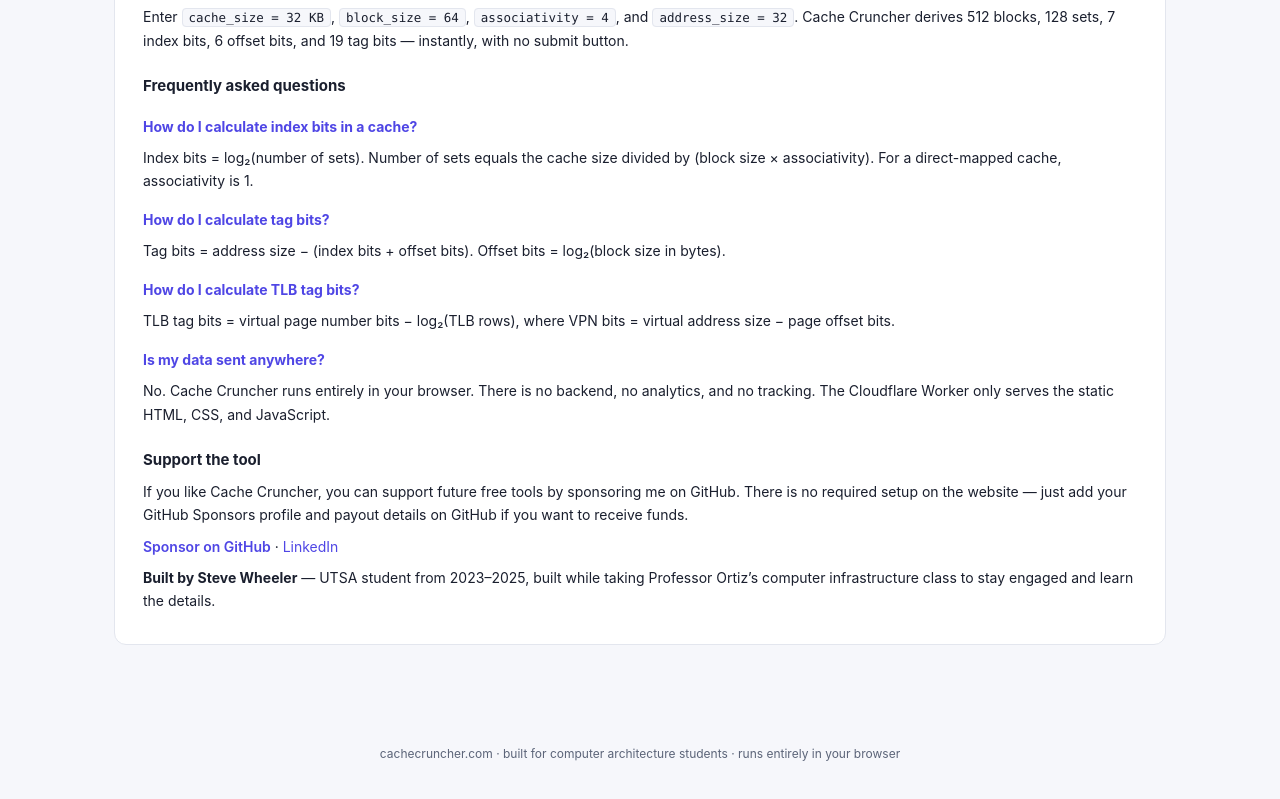
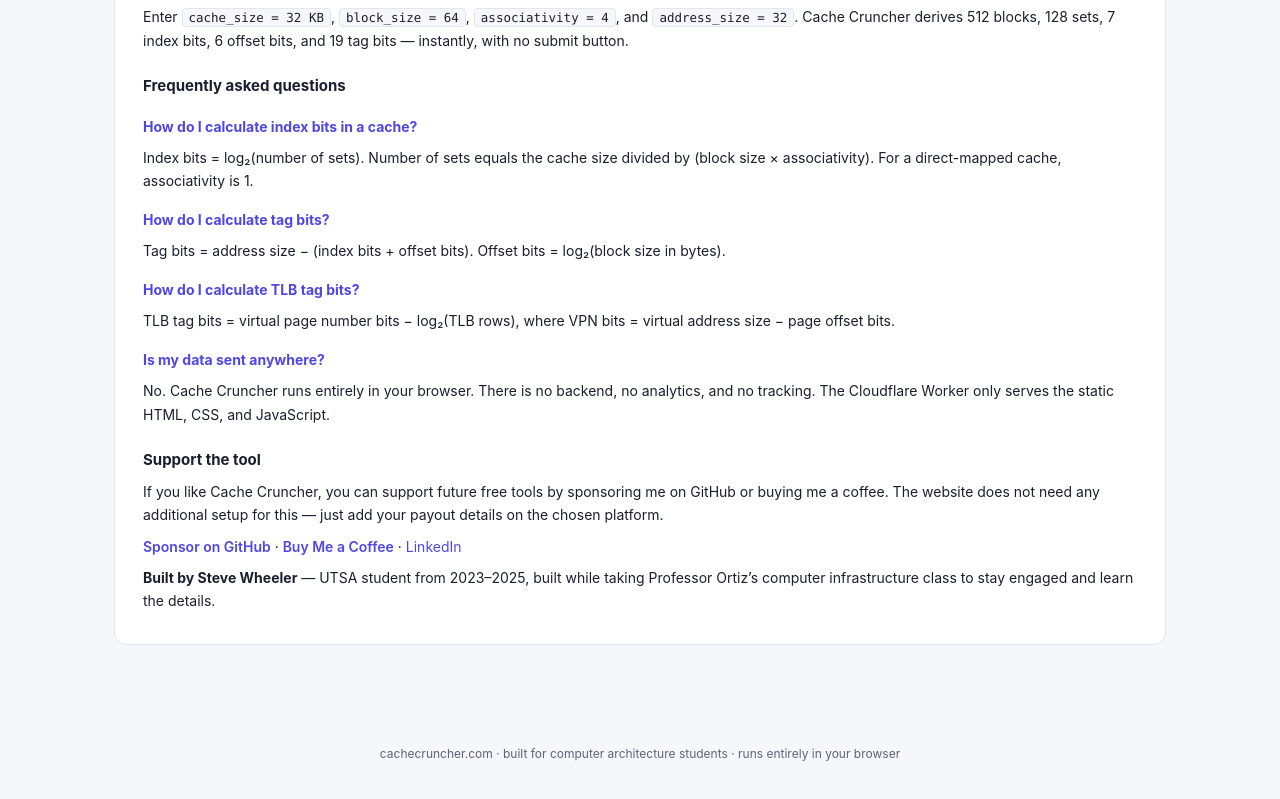
Before and after one commit to itswheeler/cachecruncher, a website: page public/index.html in a window 1280 px wide. Shown: the part 1908-2707 px from the top of the page. Drawn offline with Linux system fonts and the light colour scheme.

Commit message:
Add Buy Me a Coffee support link to cachecruncher

```diff
--- a/public/index.html
+++ b/public/index.html
@@ -349,8 +349,8 @@
         static HTML, CSS, and JavaScript.</p>
 
       <h3>Support the tool</h3>
-      <p>If you like Cache Cruncher, you can support future free tools by sponsoring me on GitHub. There is no required setup on the website — just add your GitHub Sponsors profile and payout details on GitHub if you want to receive funds.</p>
-      <p><a class="sponsor-link" href="https://github.com/sponsors/itswheeler" target="_blank" rel="noopener">Sponsor on GitHub</a> · <a href="https://www.linkedin.com/in/stevepwheeler" target="_blank" rel="noopener">LinkedIn</a></p>
+      <p>If you like Cache Cruncher, you can support future free tools by sponsoring me on GitHub or buying me a coffee. The website does not need any additional setup for this — just add your payout details on the chosen platform.</p>
+      <p><a class="sponsor-link" href="https://github.com/sponsors/itswheeler" target="_blank" rel="noopener">Sponsor on GitHub</a> · <a class="sponsor-link" href="https://buymeacoffee.com/itswheeler" target="_blank" rel="noopener">Buy Me a Coffee</a> · <a href="https://www.linkedin.com/in/stevepwheeler" target="_blank" rel="noopener">LinkedIn</a></p>
       <p><strong>Built by Steve Wheeler</strong> — UTSA student from 2023–2025, built while taking Professor Ortiz’s computer infrastructure class to stay engaged and learn the details.</p>
     </article>
   </main>
```
